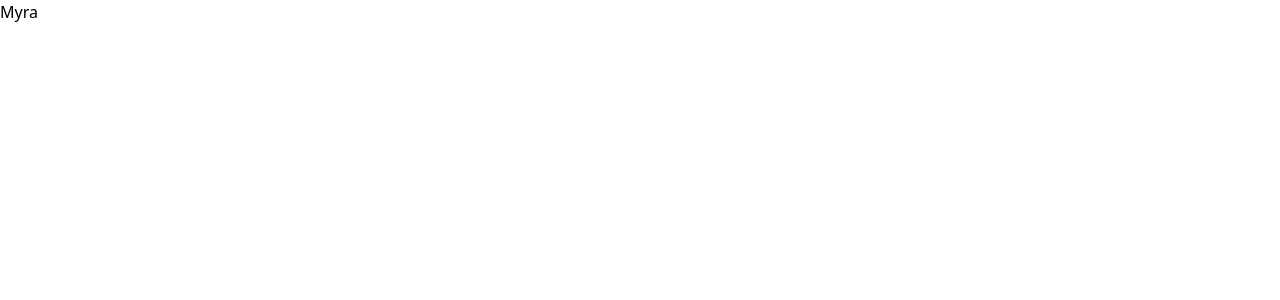
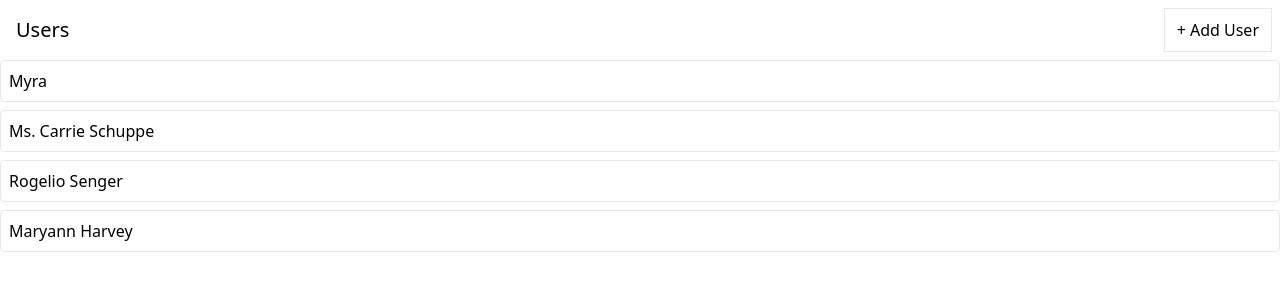
Before and after one commit to emrecolak-23/api-async-thunks, a React (Create React App) app: page / in a window 1280 px wide. Shown: the top 300 px of the page. Built offline with nearby package versions, Linux system fonts and the light colour scheme; data requests are answered from the project's data file.

Commit message:
add user completed

```diff
--- a/db.json
+++ b/db.json
@@ -1,5 +1,22 @@
 {
-    "users": [{"id": 1, "name": "Myra"}],
-    "albums": [],
-    "photos": []
+  "users": [
+    {
+      "id": 1,
+      "name": "Myra"
+    },
+    {
+      "name": "Ms. Carrie Schuppe",
+      "id": 2
+    },
+    {
+      "name": "Rogelio Senger",
+      "id": 3
+    },
+    {
+      "name": "Maryann Harvey",
+      "id": 4
+    }
+  ],
+  "albums": [],
+  "photos": []
 }
--- a/src/components/UsersList.js
+++ b/src/components/UsersList.js
@@ -1,8 +1,9 @@
 import { useEffect } from 'react';
 import { useDispatch, useSelector } from 'react-redux';
-import { fetchUsers } from '../store';
+import { fetchUsers, addUser } from '../store';
 
 import Skeleton from './Skeleton';
+import Button from './Button';
 
 function UsersList() {
   const dispatch = useDispatch();
@@ -15,6 +16,10 @@
     dispatch(fetchUsers());
   }, [dispatch]);
 
+  const handleAddUser = () => {
+    dispatch(addUser());
+  };
+
   if (isLoading) {
     return <Skeleton times={6} className="h-10 w-full" />;
   }
@@ -25,13 +30,23 @@
 
   const renderedUsers = data.map((user) => {
     return (
-      <div key={user.id}>
-        <p>{user.name}</p>
+      <div key={user.id} className="mb-2 border rounded">
+        <div className="flex p-2 justify-between items-center cursor-pointer">
+          {user.name}
+        </div>
       </div>
     );
   });
 
-  return <div>{renderedUsers}</div>;
+  return (
+    <div>
+      <div className="flex flex-row justify-between m-2">
+        <h1 className="m-2 text-xl">Users</h1>
+        <Button onClick={handleAddUser}>+ Add User</Button>
+      </div>
+      {renderedUsers}
+    </div>
+  );
 }
 
 export default UsersList;
--- a/src/store/index.js
+++ b/src/store/index.js
@@ -8,4 +8,5 @@
   },
 });
 
-export * from './thunks/fetchUser';
+export * from './thunks/fetchUsers';
+export * from './thunks/addUser';
--- a/src/store/slices/usersSlice.js
+++ b/src/store/slices/usersSlice.js
@@ -1,5 +1,6 @@
 import { createSlice } from '@reduxjs/toolkit';
-import { fetchUsers } from '../thunks/fetchUser';
+import { fetchUsers } from '../thunks/fetchUsers';
+import { addUser } from '../thunks/addUser';
 
 export const usersSlice = createSlice({
   name: 'users',
@@ -20,6 +21,17 @@
       state.isLoading = false;
       state.error = action.error;
     });
+    builder.addCase(addUser.pending, (state, action) => {
+      state.isLoading = true;
+    });
+    builder.addCase(addUser.fulfilled, (state, action) => {
+      state.isLoading = false;
+      state.data.push(action.payload);
+    });
+    builder.addCase(addUser.rejected, (state, action) => {
+      state.isLoading = false;
+      state.error = action.error;
+    });
   },
 });
 
--- /dev/null
+++ b/src/store/thunks/addUser.js
@@ -0,0 +1,14 @@
+import { createAsyncThunk } from '@reduxjs/toolkit';
+import axios from 'axios';
+
+import { faker } from '@faker-js/faker';
+
+const addUser = createAsyncThunk('users/add', async () => {
+  const response = await axios.post('http://localhost:3005/users', {
+    name: faker.name.fullName(),
+  });
+
+  return response.data;
+});
+
+export { addUser };
```
Also changed, not shown: src/store/thunks/fetchUsers.js (renamed from src/store/thunks/fetchUser.js).
